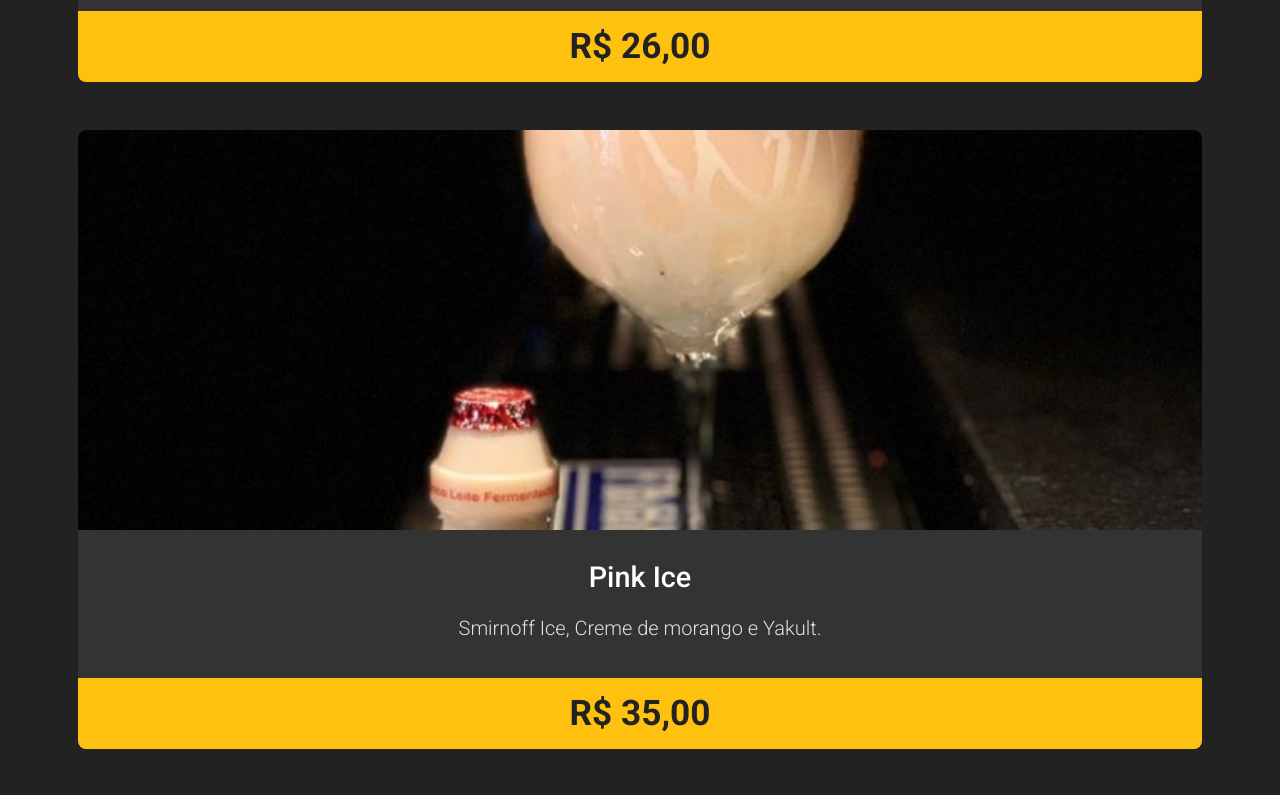
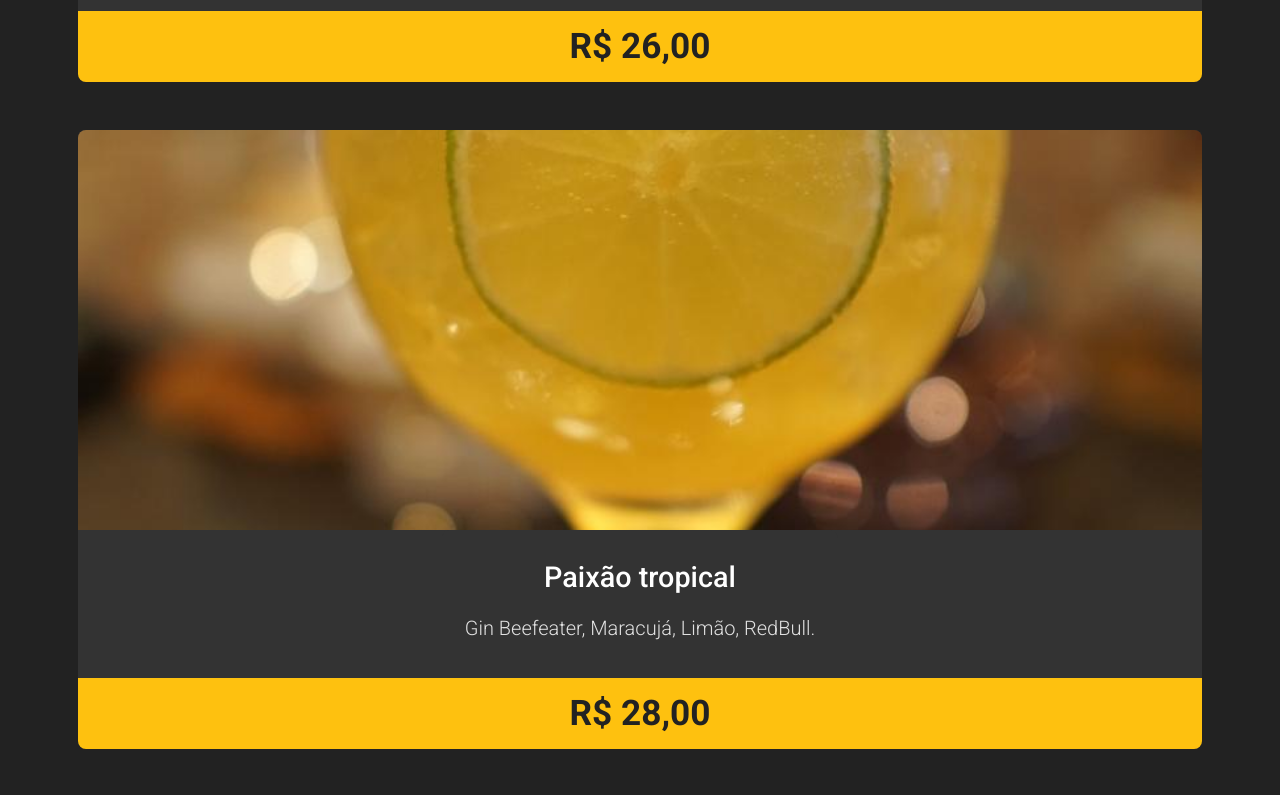
Before and after one commit to edgaregidio/maktub2, a React (Vite) app: page / in a window 1280 px wide. Shown: the part 7720-8515 px from the top of the page. Built offline with nearby package versions, Linux system fonts and the light colour scheme.

Commit message:
retirando itens do antigo cardapio

```diff
--- a/src/components/common/Contact/index.jsx
+++ b/src/components/common/Contact/index.jsx
@@ -20,8 +20,8 @@ function Contact() {
             </li>
             <li>
               <Icon icon="ic:baseline-whatsapp" color="#fec10f" width="24" height="24" />
-              <a href="https://api.whatsapp.com/send?phone=5562981614448" target="_blank">
-                <h1>(62) 99821-7882</h1>
+              <a href="https://api.whatsapp.com/send?phone=5562996043213" target="_blank">
+                <h1>(62) 996043213</h1>
               </a>
             </li>
             <li>
--- a/src/components/common/Sections/index.jsx
+++ b/src/components/common/Sections/index.jsx
@@ -198,13 +198,13 @@ const data = [
           description: 'Vodka, Maça Verde e Refrigerante de Limão.',
           price: '26,00'
         },
-        {
-          id_itens: uuidv4(),
-          img: Pinkice2,
-          title: 'Pink Ice',
-          description: 'Smirnoff Ice, Creme de morango e Yakult.',
-          price: '35,00'
-        },
+        // {
+        //   id_itens: uuidv4(),
+        //   img: Pinkice2,
+        //   title: 'Pink Ice',
+        //   description: 'Smirnoff Ice, Creme de morango e Yakult.',
+        //   price: '35,00'
+        // },
         {
           id_itens: uuidv4(),
           img: Paixaotropical,
@@ -288,13 +288,13 @@ const data = [
     section: 'Shots',
     id_section: uuidv4(),
     itens: [
-        {
-          id_itens: uuidv4(),
-          img: Whiskycream,
-          title: 'Shot Maktub',
-          description: 'Blend de creme, Baunilha Gourmet e Whisky.',
-          price: '14,00'
-        },
+        // {
+        //   id_itens: uuidv4(),
+        //   img: Whiskycream,
+        //   title: 'Shot Maktub',
+        //   description: 'Blend de creme, Baunilha Gourmet e Whisky.',
+        //   price: '14,00'
+        // },
         {
           id_itens: uuidv4(),
           img: null,
@@ -398,13 +398,13 @@ const data = [
           description: 'Combo com 6 ST. Pierre',
           price: '199,00 | Combo - R$ 240,00'
         },
-        {
-          id_itens: uuidv4(),
-          img: Wyborowa2,
-          title: 'Wyborowa - 1l',
-          description: null,
-          price: '130,00'
-        },
+        // {
+        //   id_itens: uuidv4(),
+        //   img: Wyborowa2,
+        //   title: 'Wyborowa - 1l',
+        //   description: null,
+        //   price: '130,00'
+        // },
         {
           id_itens: uuidv4(),
           img: Licor43,
@@ -488,20 +488,20 @@ const data = [
           description: null,
           price: '6,00'
         },
-        {
-          id_itens: uuidv4(),
-          img: Extrapower270,
-          title: 'Extra Power 273ml',
-          description: null,
-          price: '8,00'
-        },
-        {
-          id_itens: uuidv4(),
-          img: Extrapower473,
-          title: 'Extra Power 470ml',
-          description: null,
-          price: '13,00'
-        },
+        // {
+        //   id_itens: uuidv4(),
+        //   img: Extrapower270,
+        //   title: 'Extra Power 273ml',
+        //   description: null,
+        //   price: '8,00'
+        // },
+        // {
+        //   id_itens: uuidv4(),
+        //   img: Extrapower473,
+        //   title: 'Extra Power 470ml',
+        //   description: null,
+        //   price: '13,00'
+        // },
         {
           id_itens: uuidv4(),
           img: Redbull,
@@ -572,13 +572,13 @@ const data = [
           description: null,
           price: '5,00'
         },
-        {
-          id_itens: uuidv4(),
-          img: Honest,
-          title: 'Suco Da Fruta Honest',
-          description: null,
-          price: '7,00'
-        },
+        // {
+        //   id_itens: uuidv4(),
+        //   img: Honest,
+        //   title: 'Suco Da Fruta Honest',
+        //   description: null,
+        //   price: '7,00'
+        // },
         {
           id_itens: uuidv4(),
           img: Aguatonica,
@@ -627,27 +627,27 @@ const data = [
           description: null,
           price: '12,00'
         },
-        {
-          id_itens: uuidv4(),
-          img: StellaArtois,
-          title: 'Stella Artois Long Neck',
-          description: null,
-          price: '10,00'
-        },
-        {
-          id_itens: uuidv4(),
-          img: Corona,
-          title: 'Corona Long Neck',
-          description: null,
-          price: '10,00'
-        },
-        {
-          id_itens: uuidv4(),
-          img: Becks,
-          title: 'Becks Long Neck',
-          description: null,
-          price: '11,00'
-        },
+        // {
+        //   id_itens: uuidv4(),
+        //   img: StellaArtois,
+        //   title: 'Stella Artois Long Neck',
+        //   description: null,
+        //   price: '10,00'
+        // },
+        // {
+        //   id_itens: uuidv4(),
+        //   img: Corona,
+        //   title: 'Corona Long Neck',
+        //   description: null,
+        //   price: '10,00'
+        // },
+        // {
+        //   id_itens: uuidv4(),
+        //   img: Becks,
+        //   title: 'Becks Long Neck',
+        //   description: null,
+        //   price: '11,00'
+        // },
         {
           id_itens: uuidv4(),
           img: Preparo,
```
